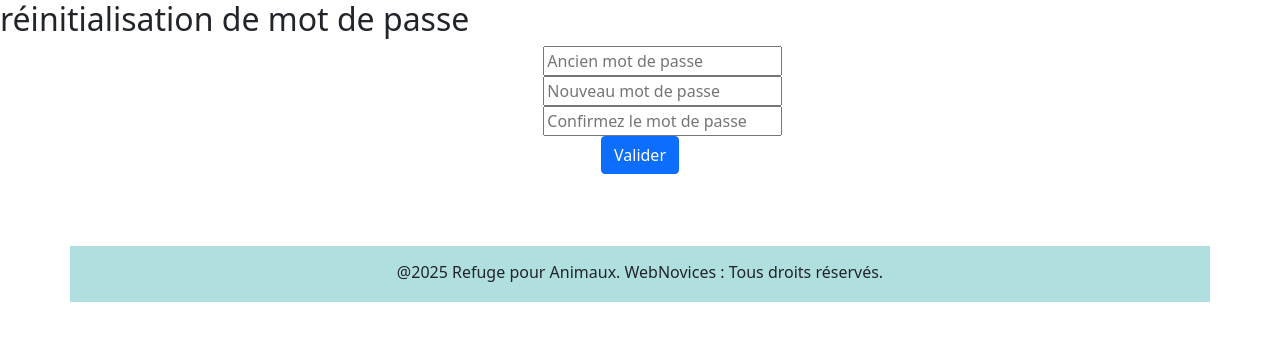
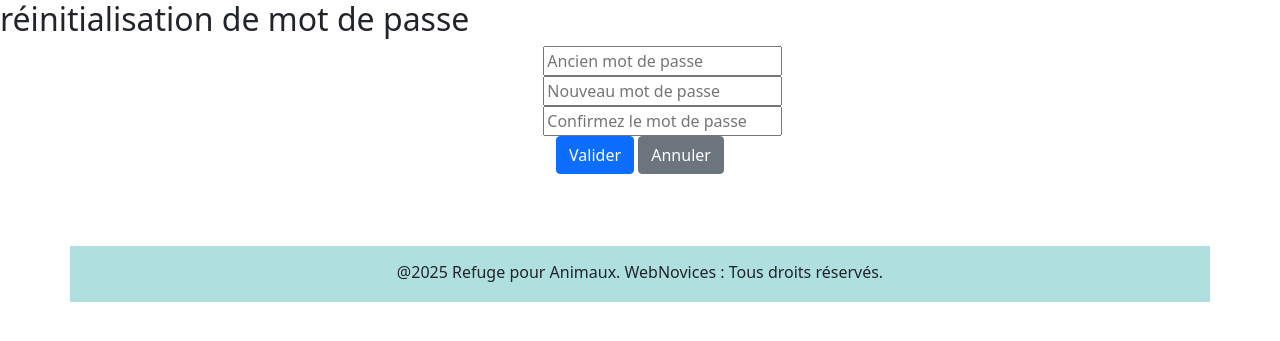
Before and after one commit to Syllac21/Brief4, a PHP site: template www/src/template/formRessetingPassword.php in a window 1280 px wide. Shown: the top 341 px of the page. Run offline with PHP 8.4, Linux system fonts and the light colour scheme; the template is opened without the code that fills it, so the values that code supplies are empty.

Commit message:
réinitialisation mot de passe ok

```diff
--- a/www/src/controller/controllerSetPassword.php
+++ b/www/src/controller/controllerSetPassword.php
@@ -16,7 +16,9 @@ if(
         $newPassword = trim(strip_tags($postData['newPassword']));
         $confirmPassword = trim(strip_tags($postData['confirmPassword']));
     if(password_verify($postData['oldPassword'], $personnel['mot_de_passe']) && $postData['newPassword'] == $postData['confirmPassword']){
-        echo 'ok';
+        $password = password_hash(trim(strip_tags($postData['newPassword'])), PASSWORD_DEFAULT);
+        $objPersonnel->updatePassword($postData['id'], $password);
+        header('location: /?page=dashboard&table=personnel');
     }
 
 }else{
--- a/www/src/template/employe.php
+++ b/www/src/template/employe.php
@@ -90,9 +90,11 @@ $allAnimaux = $animalObj->getAllAnimaux();
                     <p><strong>Login :</strong> <?= htmlspecialchars($employe['login']) ?></p>
 
                     <!-- Bouton pour réinitialiser le mot de passe (fonctionnalité à implémenter) -->
+                     <?php if ($_SESSION['id_personnel'] == $employe['id_personnel']) : ?>
                     <div class="text-center mt-4">
                         <a href='/?page=dashboard&table=resseting&id=<?=$employe['id_personnel'] ?>' class="btn btn-reset px-4">Réinitialiser le mot de passe</a>
                     </div>
+                    <?php endif ?>
                 </div>
             <?php endif; ?>
         </div>
--- a/www/src/template/formRessetingPassword.php
+++ b/www/src/template/formRessetingPassword.php
@@ -6,18 +6,19 @@
         <div class="col-md-2 mx-auto">
             <input type="hidden" name="id" value=<?=isset($_GET['id'])?intval($_GET['id']):'erreur'?>>
             <div class="form-group">
-                <input type="text" name="oldPassword" id="oldPassword" placeholder="Ancien mot de passe" required>
+                <input type="password" name="oldPassword" id="oldPassword" placeholder="Ancien mot de passe" required>
             </div>
             <div class="form-group">
-                <input type="text" name="newPassword" id="newPassword" placeholder="Nouveau mot de passe" required>
+                <input type="password" name="newPassword" id="newPassword" placeholder="Nouveau mot de passe" required>
             </div>
             <div class="form-group">
-                <input type="text" name="confirmPassword" id="confirmPassword" placeholder="Confirmez le mot de passe" required>
+                <input type="password" name="confirmPassword" id="confirmPassword" placeholder="Confirmez le mot de passe" required>
             </div>
         </div>
     </div>
     <div class="text-center">
 
         <button type="submit" class="btn btn-primary">Valider</button>
+        <a href="/?page=dashboard&table=personnel" class="btn btn-secondary">Annuler</a>
     </div>
 </form>
```
